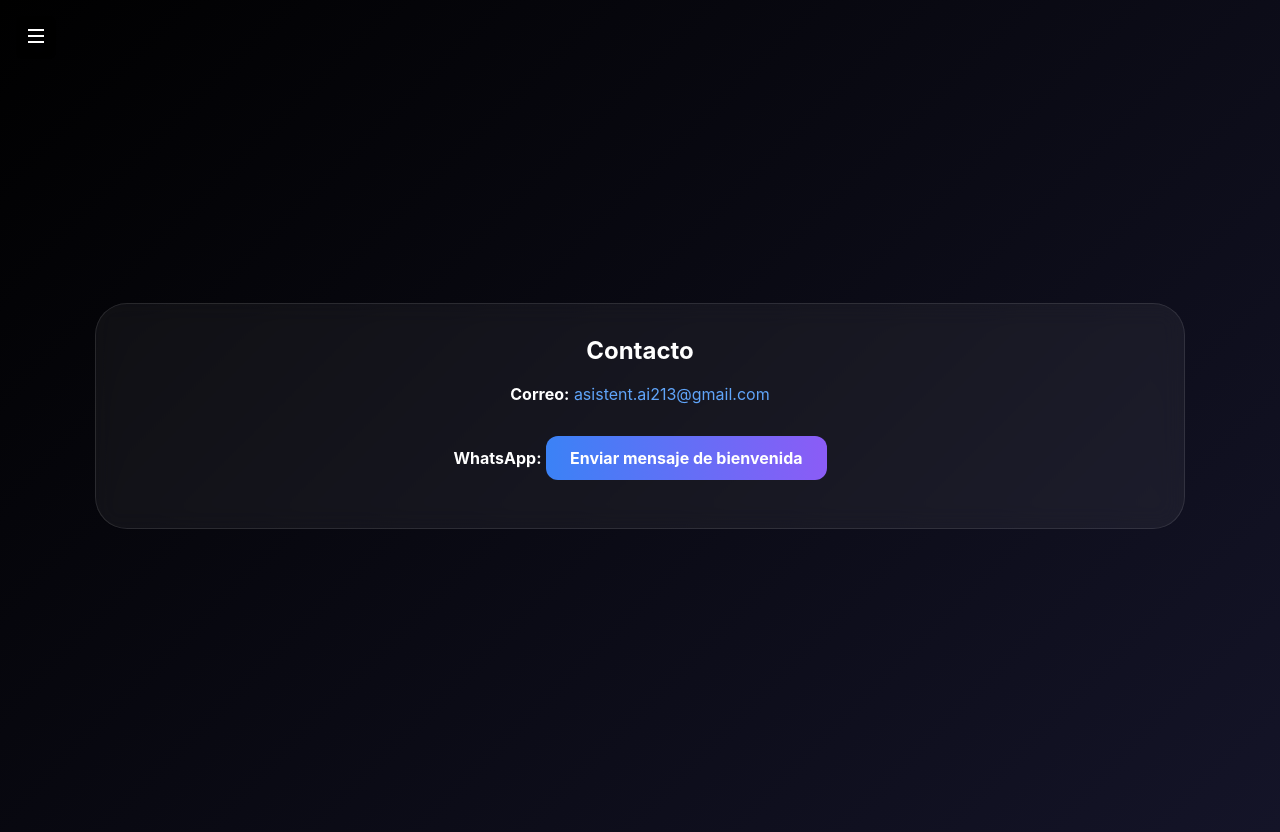
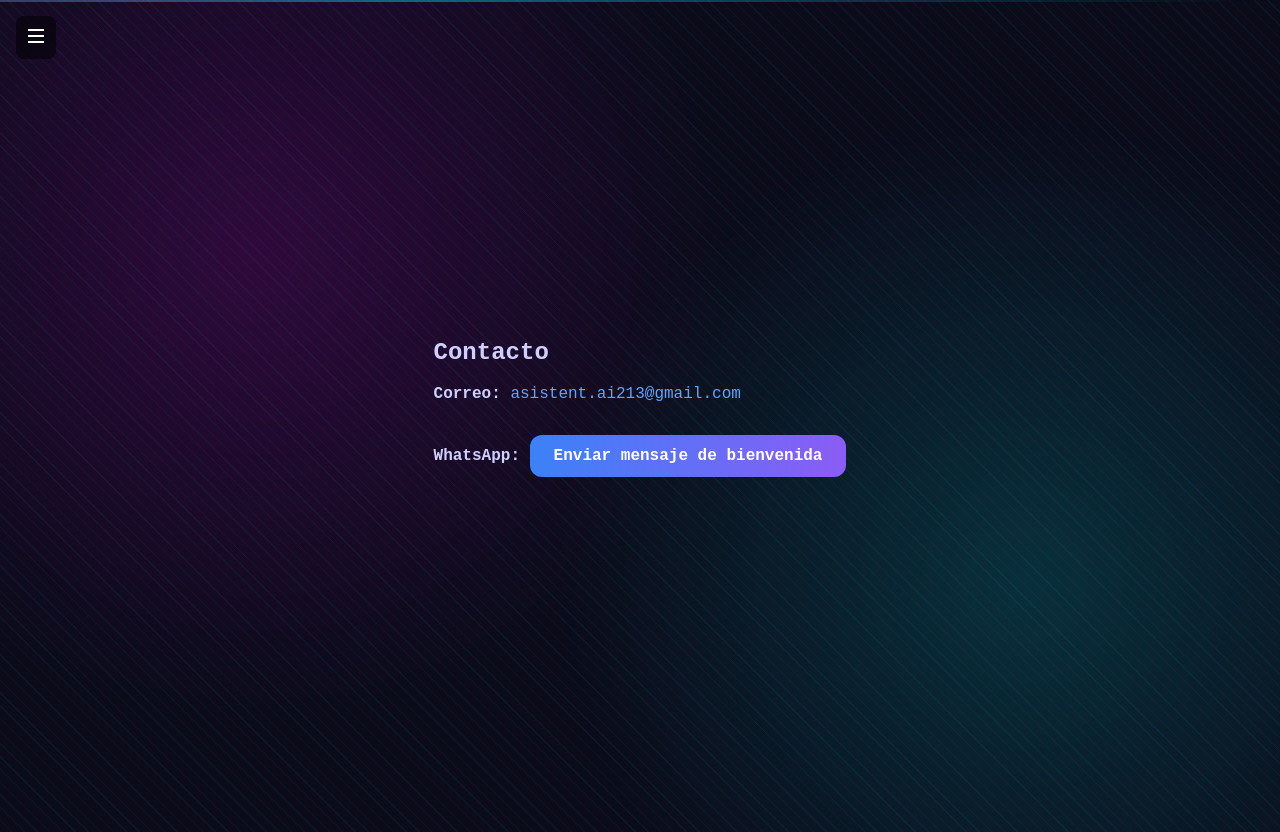
Before and after one commit to gonzalezalain862-web3/Primarch-System, a Next.js app: page /contacto in a window 1280 px wide. Built offline with nearby package versions, Linux system fonts and the light colour scheme; what thirdweb would draw is missing.

Commit message:
feat: actualizar diseño, componentes y configuración de Next.js

```diff
--- /dev/null
+++ b/cyber-style.css
@@ -0,0 +1,51 @@
+/* --- ESTILO CIBERNÉTICO PARA TU DAPP --- */
+body, html {
+  background: #0b0b1a;
+  color: #d0d0ff;
+  font-family: 'Courier New', monospace;
+  margin: 0;
+  padding: 0;
+}
+
+.cyber-bg {
+  min-height: 100vh;
+  background:
+    radial-gradient(circle at 20% 30%, rgba(255, 0, 255, 0.15) 0%, transparent 40%),
+    radial-gradient(circle at 80% 70%, rgba(0, 255, 255, 0.15) 0%, transparent 40%),
+    repeating-linear-gradient(45deg, transparent, transparent 8px, rgba(0, 240, 255, 0.05) 8px, rgba(0, 240, 255, 0.05) 9px),
+    #0b0b1a;
+}
+
+.cyber-btn {
+  background: linear-gradient(90deg, #00f0ff, #a020f0);
+  border: 1px solid #00f0ff;
+  color: #ffffff;
+  padding: 12px 28px;
+  border-radius: 8px;
+  font-weight: bold;
+  text-shadow: 0 0 10px #00f0ff;
+  transition: 0.3s;
+  box-shadow: 0 0 15px rgba(0, 240, 255, 0.3);
+}
+.cyber-btn:hover {
+  box-shadow: 0 0 30px #a020f0;
+  transform: scale(1.05);
+}
+
+.cyber-speed-lines {
+  position: relative;
+  overflow: hidden;
+}
+.cyber-speed-lines::before {
+  content: '';
+  position: absolute;
+  top: 0; left: -150%;
+  width: 200%; height: 2px;
+  background: linear-gradient(90deg, transparent, #ff00ff, #00f0ff, transparent);
+  animation: flowLine 4s linear infinite;
+  opacity: 0.4;
+}
+@keyframes flowLine {
+  0% { transform: translateX(-50%); }
+  100% { transform: translateX(150%); }
+}
--- a/next.config.js
+++ b/next.config.js
@@ -1,15 +1,30 @@
 /** @type {import('next').NextConfig} */
 const nextConfig = {
-  reactStrictMode: true,
-  typescript: { ignoreBuildErrors: true },
-  eslint: { ignoreDuringBuilds: true },
-  compiler: {
-    // Remover CSS no utilizado (opcional)
-    removeConsole: false,
-  },
-  webpack: (config) => {
-    config.resolve.fallback = { fs: false, net: false, tls: false };
+  // Desactivar outputFileTracing para evitar errores en Termux
+  outputFileTracing: false,
+
+  // Desactivar ESLint desde next.config.js (ahora se usa next lint)
+  // eslint: {},  ← ELIMINAR ESTA LÍNEA - Ya no es soportada
+
+  // Optimizaciones para Termux/Android
+  webpack: (config, { isServer, dev }) => {
+    // Desactivar cache en desarrollo para evitar errores de snapshot
+    if (dev && !isServer) {
+      config.cache = false;
+    }
+
+    // Ajustar snapshot para sistemas de archivos Android
+    config.snapshot = {
+      ...config.snapshot,
+      managedPaths: [],
+      immutablePaths: [],
+    };
+
     return config;
   },
-};
-module.exports = nextConfig;
+
+  // Desactivar telemetría
+  telemetry: false,
+}
+
+module.exports = nextConfig
--- a/src/app/configuracion/page.tsx
+++ b/src/app/configuracion/page.tsx
@@ -4,9 +4,9 @@ import { useState } from "react";
 export default function Configuracion() {
   const [idioma, setIdioma] = useState("es");
   return (
-    <div className="glass-card">
+    <div className="glass-card" className="cyber-data">
       <h2>Configuración</h2>
-      <div style={{ maxWidth: '300px', margin: '0 auto' }}>
+      <div style={{ maxWidth: '300px', margin: '0 auto' }} className="cyber-data">
         <label>Idioma</label>
         <select value={idioma} onChange={e => setIdioma(e.target.value)}>
           <option value="es">Español</option>
--- a/src/app/contacto/page.tsx
+++ b/src/app/contacto/page.tsx
@@ -2,7 +2,7 @@
 export default function Contacto() {
   const whatsappUrl = "https://wa.me/584222100167?text=Hola%20bienvenido%20a%20Primarch%20System";
   return (
-    <div className="glass-card">
+    <div className="glass-card" className="cyber-data">
       <h2>Contacto</h2>
       <p><strong>Correo:</strong> <a href="mailto:asistent.ai213@gmail.com">asistent.ai213@gmail.com</a></p>
       <p>
--- a/src/app/globals.css
+++ b/src/app/globals.css
@@ -62,3 +62,54 @@ a {
 a:hover {
   text-decoration: underline;
 }
+/* --- ESTILO CIBERNÉTICO PARA TU DAPP --- */
+body, html {
+  background: #0b0b1a;
+  color: #d0d0ff;
+  font-family: 'Courier New', monospace;
+  margin: 0;
+  padding: 0;
+}
+
+.cyber-bg {
+  min-height: 100vh;
+  background:
+    radial-gradient(circle at 20% 30%, rgba(255, 0, 255, 0.15) 0%, transparent 40%),
+    radial-gradient(circle at 80% 70%, rgba(0, 255, 255, 0.15) 0%, transparent 40%),
+    repeating-linear-gradient(45deg, transparent, transparent 8px, rgba(0, 240, 255, 0.05) 8px, rgba(0, 240, 255, 0.05) 9px),
+    #0b0b1a;
+}
+
+.cyber-btn {
+  background: linear-gradient(90deg, #00f0ff, #a020f0);
+  border: 1px solid #00f0ff;
+  color: #ffffff;
+  padding: 12px 28px;
+  border-radius: 8px;
+  font-weight: bold;
+  text-shadow: 0 0 10px #00f0ff;
+  transition: 0.3s;
+  box-shadow: 0 0 15px rgba(0, 240, 255, 0.3);
+}
+.cyber-btn:hover {
+  box-shadow: 0 0 30px #a020f0;
+  transform: scale(1.05);
+}
+
+.cyber-speed-lines {
+  position: relative;
+  overflow: hidden;
+}
+.cyber-speed-lines::before {
+  content: '';
+  position: absolute;
+  top: 0; left: -150%;
+  width: 200%; height: 2px;
+  background: linear-gradient(90deg, transparent, #ff00ff, #00f0ff, transparent);
+  animation: flowLine 4s linear infinite;
+  opacity: 0.4;
+}
+@keyframes flowLine {
+  0% { transform: translateX(-50%); }
+  100% { transform: translateX(150%); }
+}
--- a/src/app/layout.tsx
+++ b/src/app/layout.tsx
@@ -16,7 +16,7 @@ export default function RootLayout({
   return (
     <ThirdwebProvider>
       <html lang="es">
-        <body>
+        <body class="cyber-bg cyber-speed-lines">
           <MenuLateral />
           <main className="main-content">
             {children}
--- a/src/app/page.tsx
+++ b/src/app/page.tsx
@@ -4,14 +4,14 @@ import { client } from "@/lib/client";
 
 export default function Home() {
   return (
-    <div className="glass-card">
+    <div className="glass-card" className="cyber-data">
       <h1 style={{ fontSize: 'clamp(2rem, 8vw, 4rem)', fontWeight: 'bold', background: 'linear-gradient(to right, #60a5fa, #a78bfa)', WebkitBackgroundClip: 'text', backgroundClip: 'text', color: 'transparent', marginBottom: '1rem' }}>
         MULTI-CHANNEL ACCURACY
       </h1>
       <p style={{ fontSize: '1.25rem', color: '#cbd5e1', marginBottom: '2rem' }}>
         Unified tracking for Google and TikTok leads. Zero data entry errors.
       </p>
-      <div style={{ display: 'flex', justifyContent: 'center' }}>
+      <div style={{ display: 'flex', justifyContent: 'center' }} className="cyber-data">
         <ConnectButton client={client} />
       </div>
     </div>
--- a/src/components/MenuLateral.tsx
+++ b/src/components/MenuLateral.tsx
@@ -41,7 +41,7 @@ export default function MenuLateral() {
 
       {/* Panel lateral */}
       {open && (
-        <div style={{ position: 'fixed', inset: 0, zIndex: 40, display: 'flex' }}>
+        <div style={{ position: 'fixed', inset: 0, zIndex: 40, display: 'flex' }} className="cyber-data">
           <div
             style={{ position: 'fixed', inset: 0, background: 'rgba(0,0,0,0.6)' }}
             onClick={() => setOpen(false)}
```
Also changed, not shown: src/app/pago/page.tsx (+5 -5 lines), src/app/registro/page.tsx (+5 -5 lines), src/components/Navbar.tsx (+9 -9 lines), src/components/ui/MenuLateral.tsx (+4 -4 lines), 2 other files (tests, documents, lock files or other folders).
